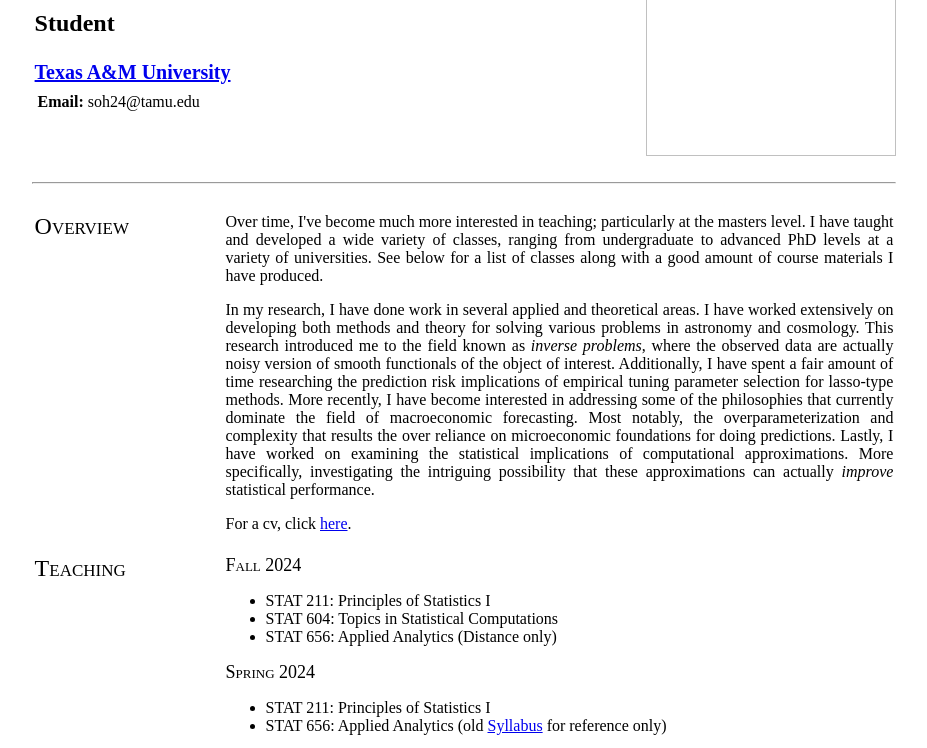
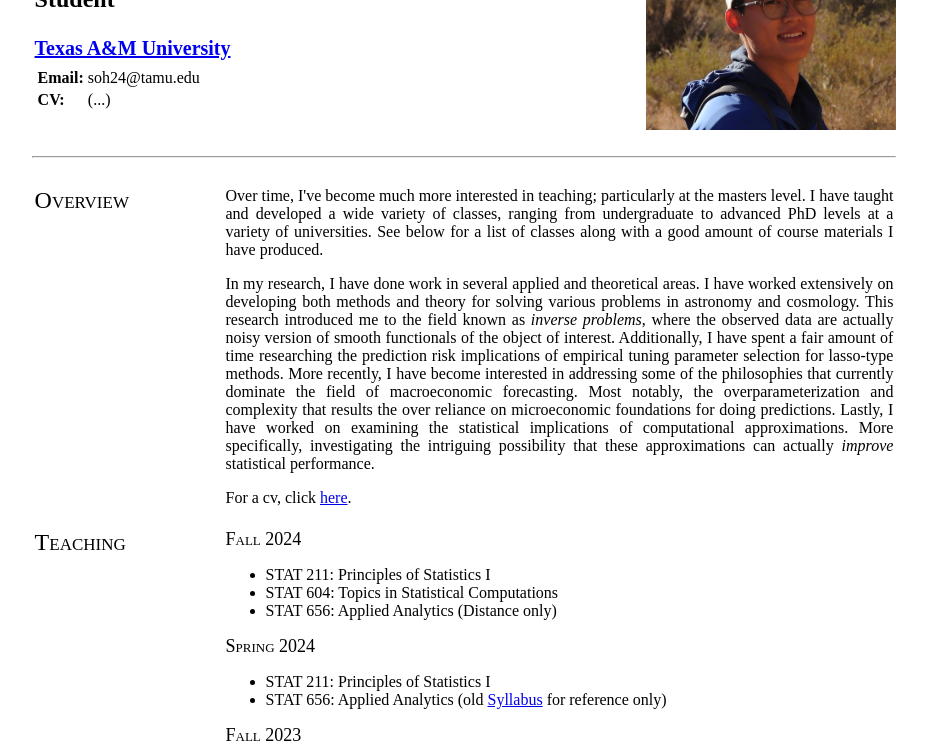
Before and after one commit to leooh923/leooh.github.io, a plain HTML site: page index.html in a window 1280 px wide. Shown: the part 112-860 px from the top of the page, without its empty margins (176-1103 px from the left). Drawn offline with Linux system fonts and the light colour scheme.

Commit message:
Update index.html

```diff
--- a/index.html
+++ b/index.html
@@ -45,11 +45,18 @@
 		  soh24@tamu.edu
 		<td>
 	      </tr>
-
+	      <tr>
+		<td>
+		  <b>CV:</b>
+		</td>
+		<td>
+		  (...)
+		<td>
+	      </tr>
 	    </table>
       </table>
 </td>
-<td width = "20%"> <img width = 250 src="darrenPic.jpg" />
+<td width = "20%"> <img width = 250 src="LeoOh.jpg" />
 </td>
 </tr>
 <tr>
```
